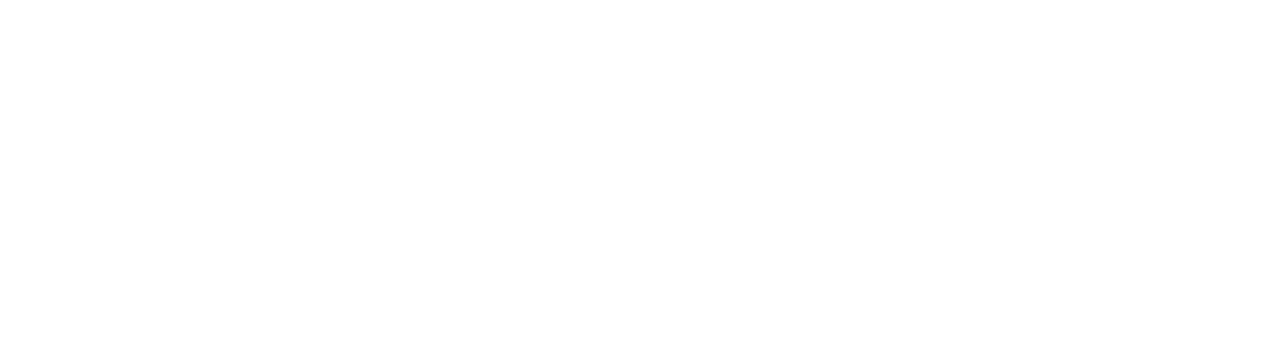
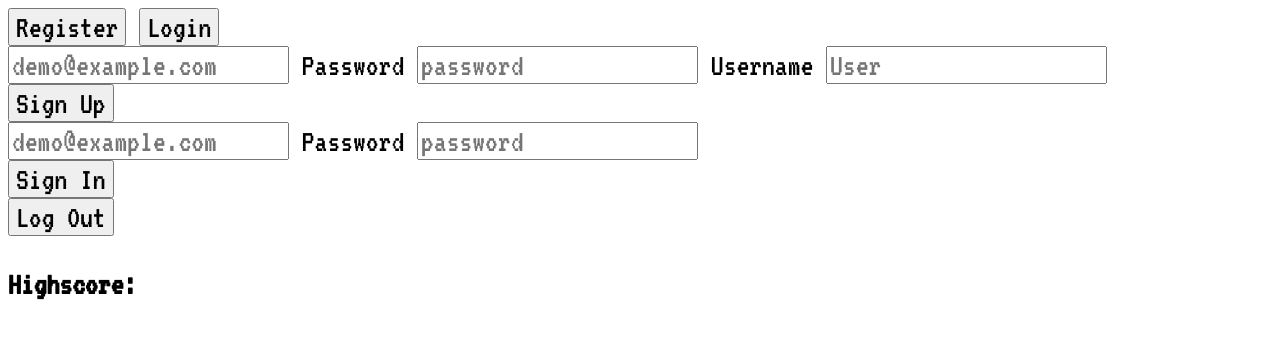
Before and after one commit to michseixas/javascript-mario, a plain HTML site: page index.html in a window 1280 px wide. Drawn offline with Linux system fonts and the light colour scheme.

Commit message:
sign up, login forms. Also font-family defined

```diff
--- a/index.html
+++ b/index.html
@@ -8,14 +8,43 @@
 </head>
 <body>
     <div id="modal" class="modal">
+        <div class="button-container">
+            <button id="register-button">Register</button>
+            <button id="login-button" class="not-active">Login</button>
+        </div>
 
+        <form onsubmit="" id="register-form">
+        <label for="register-email"></label>
+        <input type="email" id="register-email" placeholder="demo@example.com" required>
+        <label for="register-password">Password</label>
+        <input type="password" id="register-password" placeholder="password" required pattern=".{6,}">
+        <label for="register-username">Username</label>
+        <input type="text" id="register-username" placeholder="User" required>
+        <br/>
+        <input type="submit" value="Sign Up">
+        </form>
+
+        <form onsubmit="" id="login-form" class="hidden">
+            <label for="login-email"></label>
+            <input type="email" id="login-email" placeholder="demo@example.com" required>
+            <label for="login-password">Password</label>
+            <input type="password" id="login-password" placeholder="password" required pattern=".{6,}">
+            <br/>
+            <input type="submit" value="Sign In">
+        </form>
+    </div>
+
+    <div class="info-container">
+        <button id="logout-button" class="hidden">Log Out</button>
+        <h3 id="username"></h3>
+        <h3 id="highscore-tag" class="hidden">Highscore: <span id="highscore"></span></h3>
     </div>
 
 
     <!-- //first gets all the methods, all the properties from those package, and then... -->
     <script>src="https://kaboomjs.com/lib/0.5.0/kaboom.js"</script>
     <script> src="https://cdn.jsdelivr.net/npm/appwrite@11.0.0"</script>
+    <!-- ...using the packages here: -->
     <script> src="game.js"</script>
-    <!-- ...using the packages here. -->
 </body>
 </html>
--- a/styles.css
+++ b/styles.css
@@ -0,0 +1,6 @@
+@import url('https://fonts.googleapis.com/css2?family=Open+Sans:wght@300;400;500;600;700;800&family=VT323&display=swap');
+
+*{
+    font-family: 'VT323', monospace;
+    font-size: xx-large;
+}
```
